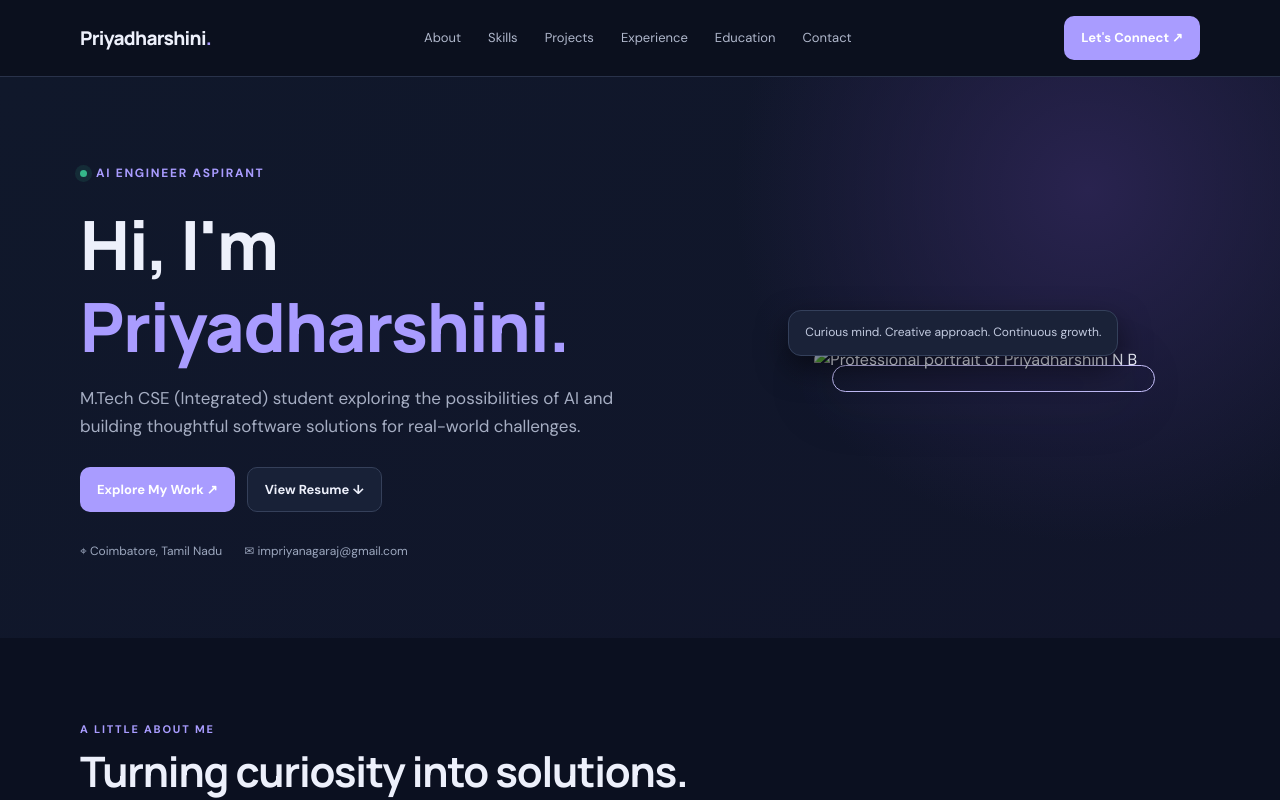
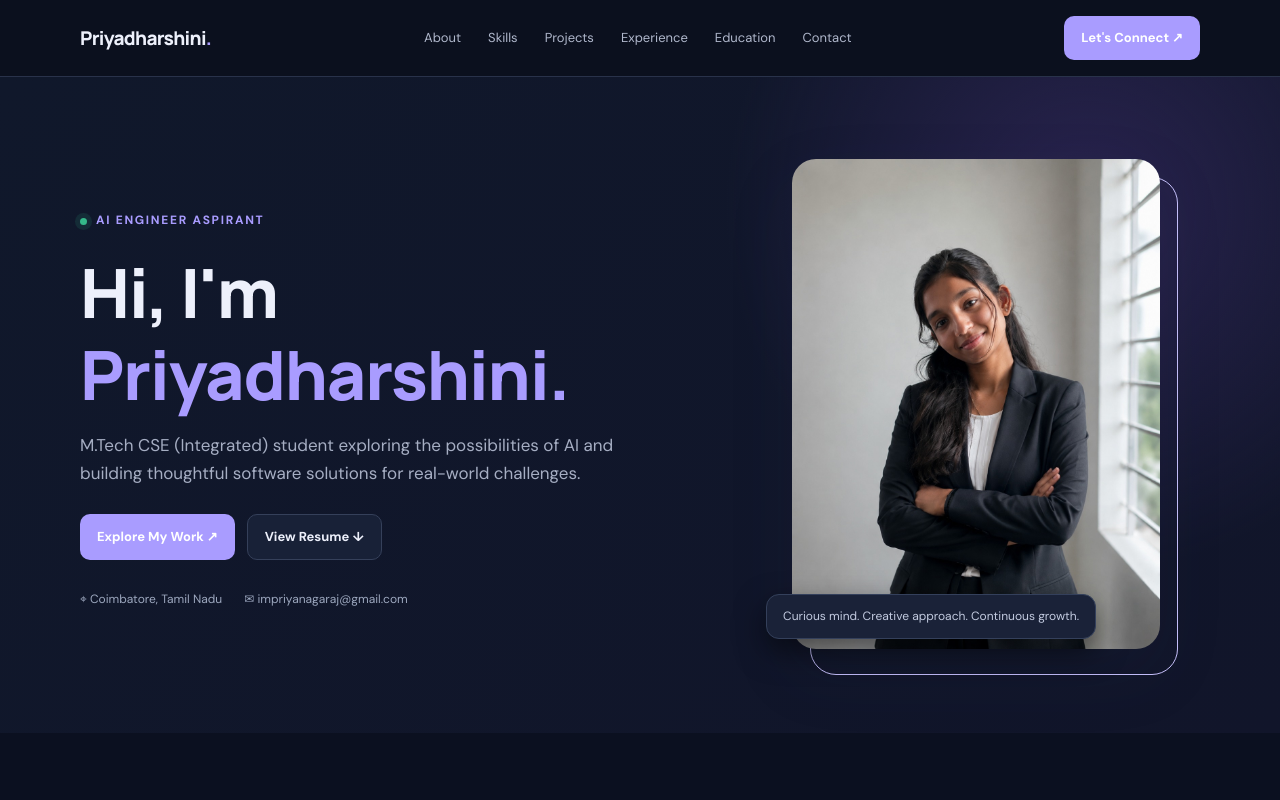
Before and after one commit to priyanagaraj-prog/priyanagaraj, a plain HTML site: page index.html in a window 1280 px wide. Shown: the top 800 px of the page. Drawn offline with Linux system fonts and the light colour scheme.

Commit message:
Update index.html

```diff
--- a/index.html
+++ b/index.html
@@ -88,7 +88,9 @@
         </div>
       </div>
       <div class="portrait-shell">
-        <img class="portrait" src="assets/profile-photo.jpeg" alt="Professional portrait of Priyadharshini N B">
+        <img class="portrait"
+     src="profile-photo.jpeg"
+     alt="Professional portrait of Priyadharshini N B">
         <div class="photo-note">Curious mind. Creative approach. Continuous growth.</div>
       </div>
     </div>
```
